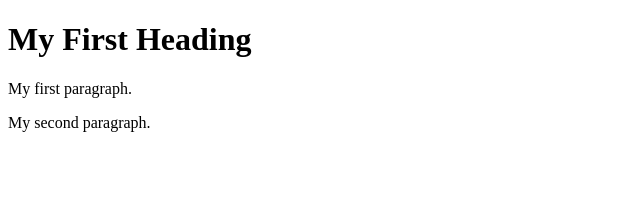
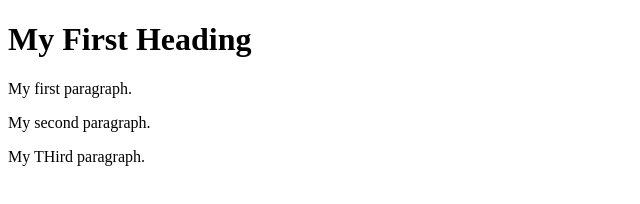
Before and after one commit to giowin/collabtest, a plain HTML site: page index.html in a window 1280 px wide. Shown: the whole page, without its empty margins (0-640 px from the left). Drawn offline with Linux system fonts and the light colour scheme.

Commit message:
Update index.html
new

```diff
--- a/index.html
+++ b/index.html
@@ -5,7 +5,7 @@
 <h1>My First Heading</h1>
 <p>My first paragraph.</p>
   <p>My second paragraph.</p>
-
+<p>My THird paragraph.</p>
 
 </body>
 </html>
```
